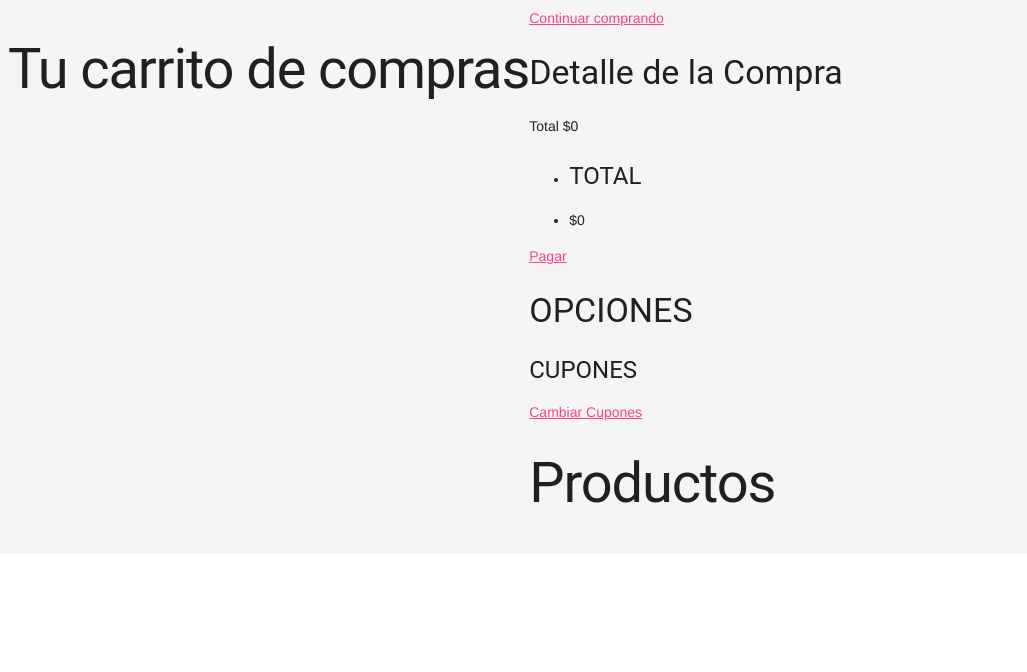
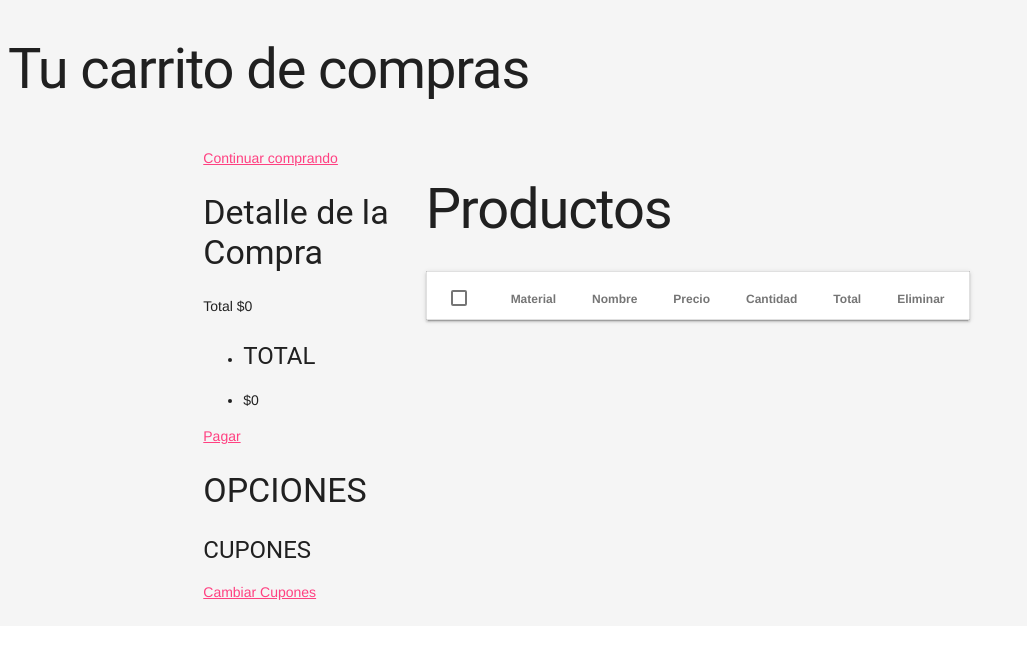
Before and after one commit to dafma/ecom-solidfounds, a Django app: page /cart/ in a window 1280 px wide. Shown: the part 152-824 px from the top of the page, without its empty margins (0-1027 px from the left). Run offline with Django 3.2, Linux system fonts and the light colour scheme; lists and menus that the app fills with data are empty; some libraries are stand-ins or nearby versions.

Commit message:
add table material design

```diff
--- a/ecomerce/cart/templates/cart/detail.html
+++ b/ecomerce/cart/templates/cart/detail.html
@@ -4,10 +4,17 @@
 Tu carito de compras
 {% endblock %}
 {% block contenido %}
+    <style>
+    .img-responsive-c {
+    max-width: 30%;
+    height: auto;
+    display: block;
+}
+    </style>
     <h1>Tu carrito de compras</h1>
 
-    <div class="check-sec">
-		<div class="col-md-3 cart-total">
+    <div class="mdl-grid">
+		<div class="mdl-cell mdl-cell--3-col">
 			   <a href="{% url "shop:product_list" %}" class="continue">Continuar comprando</a>
 			<div class="price-details">
 				<h3>Detalle de la Compra</h3>
@@ -30,41 +37,51 @@ Tu carito de compras
 				<a class="cpns" href="#">Cambiar Cupones</a>
 			</div>
 		</div>
-		<div class="col-md-9 cart-items">
+		<div class="mdl-cell mdl-cell--9-col">
 			<h1>Productos</h1>
 			<div class="cart-header">
 				<div class="close1"> </div>
+			 </div>
+            <table class="mdl-data-table mdl-js-data-table mdl-data-table--selectable mdl-shadow--2dp">
+              <thead>
+                <tr>
+                  <th class="mdl-data-table__cell--non-numeric">Material</th>
+                  <th>Nombre</th>
+                    <th>Precio</th>
+                    <th>Cantidad</th>
+                     <th>Total</th>
+                    <th>Eliminar</th>
+                </tr>
+              </thead>
+              <tbody>
                 {% for item in cart %}
                     {% with product=item.product %}
-                        <div class="cart-sec simpleCart_shelfItem">
-                            <div class="cart-item cyc">
-                                <img src="{{ product.imagen.url}}">
-						    </div>
-                            <div class="cart-item-info">
-						        <h3><a href="single.html">{{ product.nombre }}</a><span>Model No: RL-5511S</span></h3>
-							    <ul class="qty">
-								    <li><p>Precio :{{ item.price }}</p></li>
-								    <li><p>Cantidad :
-                                        <form action="{% url "cart:cart_add" product.id %}" method="post">
-                                            {% csrf_token %}
-                                            {{ item.update_quantity_form.quantity }}
-                                            {{ item.update_quantity_form.update }}
-                                            <input type="submit" class="order" value="Actualizar">
-                                        </form>
-                                    </p></li>
-                                    <li><p>Total : {{ item.total_price }} </p></li>
-                                    <li><p><a href="{% url "cart:cart_remove" product.id%}">Eiminar</a> </p></li>
-							    </ul>
-							    <div class="delivery">
-								     <p></p>
-								    <span></span>
-								    <div class="clearfix"></div>
-							    </div>
-					        </div>
-                        </div>
+                        <tr>
+                            <td>
+                                <img class="img-responsive-c" src="{{ product.imagen.url}}">
+                            </td>
+                            <td>{{ product.nombre }}</td>
+                            <td>{{ item.price }}</td>
+                            <td>
+                                <form action="{% url "cart:cart_add" product.id %}" method="post">
+                                                {% csrf_token %}
+                                                {{ item.update_quantity_form.quantity }}
+                                                {{ item.update_quantity_form.update }}
+                                                <input type="submit"  value="Actualizar" class="mdl-button mdl-js-button mdl-js-ripple-effect mdl-button--accent">
+                                </form>
+                            </td>
+                        <td>
+                            {{ item.total_price }}
+                        </td>
+                        <td>
+                            <a href="{% url "cart:cart_remove" product.id%}" class="mdl-button mdl-js-button mdl-button--primary">Eiminar</a>
+                        </td>
+                        </tr>
                     {% endwith %}
                 {% endfor %}
-			 </div>
+              </tbody>
+            </table>
+
 
 		</div>
 		<div class="clearfix"> </div>
```
